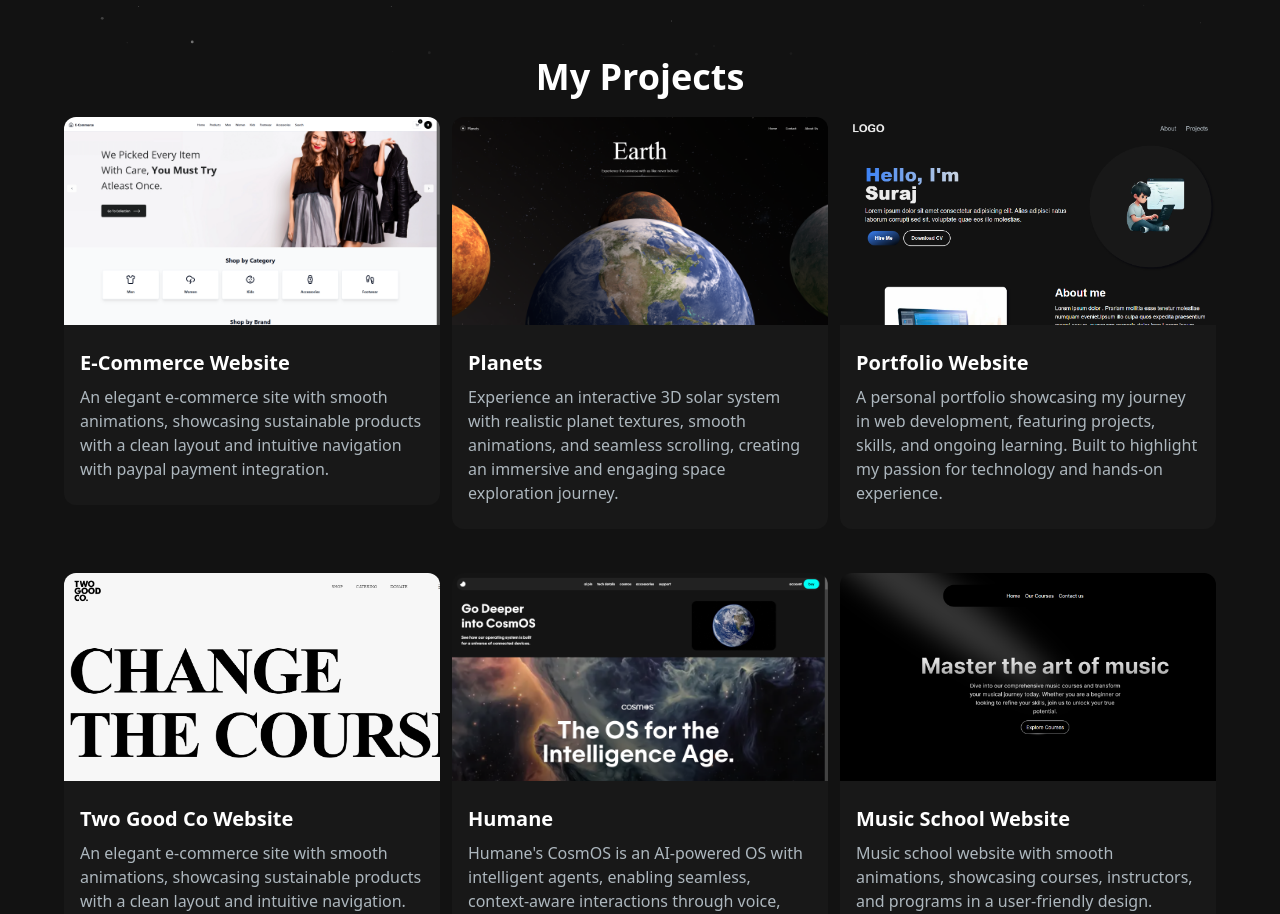
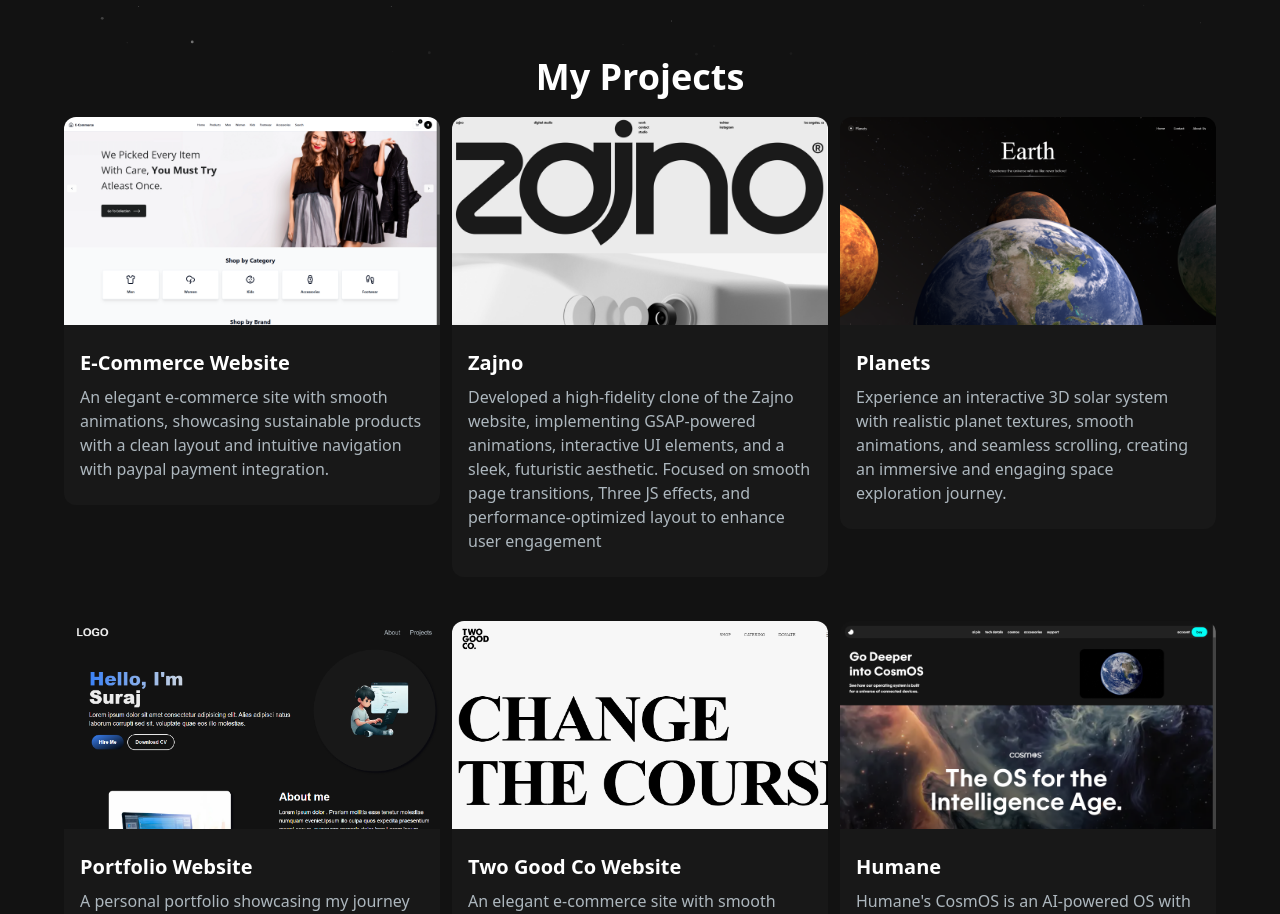
Before and after one commit to Surajjberaa/Portfolio-Project, a Next.js app: page / in a window 1280 px wide. Shown: the part 1024-1938 px from the top of the page. Built offline with nearby package versions, Linux system fonts and the light colour scheme.

Commit message:
Added new project

```diff
--- a/src/components/ProjectSection.tsx
+++ b/src/components/ProjectSection.tsx
@@ -14,6 +14,15 @@
     },
     {
         id: 2,
+        title: "Zajno",
+        description: "Developed a high-fidelity clone of the Zajno website, implementing GSAP-powered animations, interactive UI elements, and a sleek, futuristic aesthetic. Focused on smooth page transitions, Three JS effects, and performance-optimized layout to enhance user engagement",
+        image: "/images/Zajno.png",
+        tag: ["All", "Web"],
+        gitUrl: "https://github.com/Surajjberaa/zajno",
+        previewUrl: "https://zajno-black.vercel.app/"
+    },
+    {
+        id: 3,
         title: "Planets",
         description: "Experience an interactive 3D solar system with realistic planet textures, smooth animations, and seamless scrolling, creating an immersive and engaging space exploration journey.",
         image: "/images/Planets.png",
@@ -22,7 +31,7 @@
         previewUrl: "https://planets-seven-psi.vercel.app/"
     },
     {
-        id: 3,
+        id: 4,
         title: "Portfolio Website",
         description: "A personal portfolio showcasing my journey in web development, featuring projects, skills, and ongoing learning. Built to highlight my passion for technology and hands-on experience.",
         image: "/images/portfolio.png",
@@ -31,7 +40,7 @@
         previewUrl: "https://portfolio-project-surajs-projects-0f14f766.vercel.app/"
     },
     {
-        id: 4,
+        id: 5,
         title: "Two Good Co Website",
         description: "An elegant e-commerce site with smooth animations, showcasing sustainable products with a clean layout and intuitive navigation.",
         image: "/images/Two-good.png",
@@ -40,7 +49,7 @@
         previewUrl: "https://surajjberaa.github.io/Two-Good-Co/"
     },
     {
-        id: 5,
+        id: 6,
         title: "Humane",
         description: "Humane's CosmOS is an AI-powered OS with intelligent agents, enabling seamless, context-aware interactions through voice, touch, text, gestures, and vision.",
         image: "/images/Humane.png",
@@ -49,7 +58,7 @@
         previewUrl: "https://humane-clone.vercel.app/"
     },
     {
-        id: 6,
+        id: 7,
         title: "Music School Website",
         description: "Music school website with smooth animations, showcasing courses, instructors, and programs in a user-friendly design.",
         image: "/images/Music.png",
@@ -58,7 +67,7 @@
         previewUrl: "https://music-school-ashen.vercel.app/"
     },
     {
-        id: 7,
+        id: 8,
         title: "Medium Blogging Website",
         description: "A clean and user-friendly blogging platform inspired by Medium, designed for seamless reading and writing experiences. Built with responsive design and optimized for content creators.",
         image: "/images/medium.png",
```
Also changed, not shown: public/images/Zajno.png (added).
